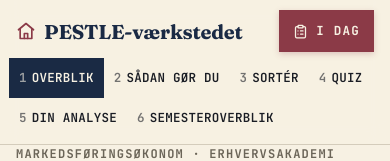
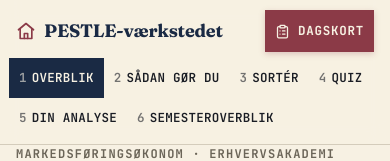
Before and after one commit to arma-dania/Pestle, a plain HTML site: page index.html in a window 390 px wide. Shown: the top 161 px of the page. Drawn offline with nearby package versions, Linux system fonts and the light colour scheme.

Commit message:
Knappen i topbaren hedder nu Dagskort
Titlen i topbaren holdes på én linje på mobil, så knappen kan stå ved siden af.

Co-Authored-By: Claude Opus 5.5 <noreply@anthropic.com>
Claude-Session: https://claude.ai/code/session_014WKH9v7VqmbXZPvz361Rz3

```diff
--- a/index.html
+++ b/index.html
@@ -208,6 +208,10 @@ footer .src{flex-basis:100%;font-size:13.5px;color:var(--muted);line-height:1.6;
   font-family:var(--font-mono);font-size:12.5px;letter-spacing:.1em;font-weight:700;white-space:nowrap;box-shadow:0 2px 6px rgba(139,58,71,.25)}
 .today:hover{filter:brightness(1.08)}
 @media(max-width:480px){.hide-xs{display:none}}
+.site{min-width:0}
+.site span{white-space:nowrap;overflow:hidden;text-overflow:ellipsis}
+@media(max-width:350px){.today svg{display:none}}
+@media(max-width:420px){.site{font-size:18px}.today{padding:0 10px;letter-spacing:.06em}}
 .btn.burg{background:var(--burgundy);border-color:var(--burgundy)}
 .btn.burg:hover{filter:brightness(1.08);background:var(--burgundy)}
 .cont{background:var(--surface);border:1px solid var(--divider);border-top:4px solid var(--burgundy);padding:clamp(18px,3vw,26px);margin:0 0 34px;max-width:760px;box-shadow:0 4px 16px rgba(26,42,68,.06);display:grid;gap:12px}
@@ -277,7 +281,7 @@ span.chipr{background:#fff;border-style:dashed}
       </button>
       <button class="today" id="todaybtn" type="button" aria-haspopup="dialog" title="Åbn dagskortet: dagens program og opgaver">
         <svg width="15" height="15" viewBox="0 0 24 24" fill="none" stroke="currentColor" stroke-width="2" stroke-linecap="round" stroke-linejoin="round" aria-hidden="true"><rect x="8" y="2" width="8" height="4" rx="1"/><path d="M16 4h2a2 2 0 0 1 2 2v14a2 2 0 0 1-2 2H6a2 2 0 0 1-2-2V6a2 2 0 0 1 2-2h2"/><path d="M12 11h4M12 16h4M8 11h.01M8 16h.01"/></svg>
-        I DAG<span class="hide-xs">&nbsp;· DAGSKORT</span>
+        DAGSKORT
       </button>
     </div>
     <div class="tablist" role="tablist" aria-label="Afsnit">
```
